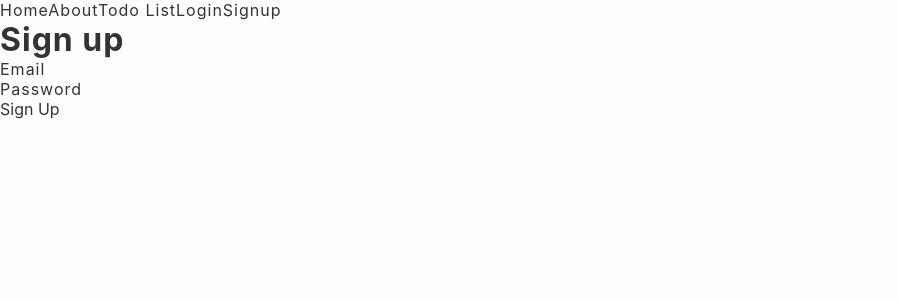
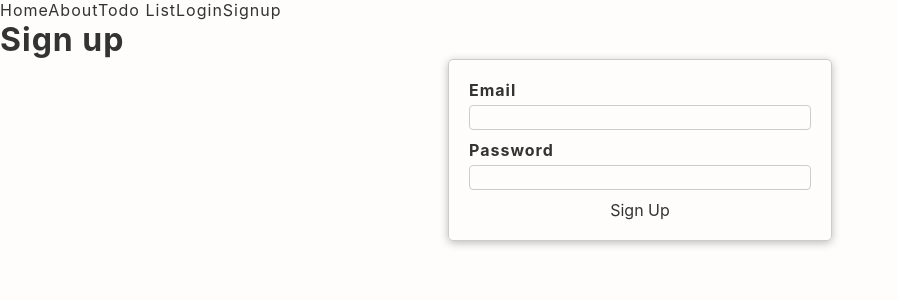
Before and after one commit to zli213/TaskTick, a Next.js app: page /signup in a window 1280 px wide. Shown: the top 300 px of the page, without its empty margins (0-898 px from the left). Built offline with nearby package versions, Linux system fonts and the light colour scheme.

Commit message:
Achieved new user write in database.

```diff
--- a/components/pages/Signup/SignupForm.client.js
+++ b/components/pages/Signup/SignupForm.client.js
@@ -1,7 +1,7 @@
 "use client";
 import React, { useState, useEffect } from "react";
 import { useRouter } from "next/navigation";
-import styles from "../Signup/index";
+import styles from "../../../styles/scss/form.module.scss";
 
 const SignupForm = () => {
   const [formData, setFormData] = useState({});
@@ -65,7 +65,7 @@ const SignupForm = () => {
     }
   };
   return (
-    <form onSubmit={handleSubmit} method="post">
+    <form className={styles.signupForm} onSubmit={handleSubmit} method="post">
       <div className={styles.inputGroup}>
         <label>Email</label>
         <input
--- /dev/null
+++ b/styles/scss/form.module.scss
@@ -0,0 +1,33 @@
+.signupForm {
+  display: flex;
+  flex-direction: column;
+  align-items: center;
+  justify-content: center;
+  width: 30%;
+  margin: 0 auto;
+  padding: 2rem;
+  border: 1px solid #ccc;
+  border-radius: 5px;
+  box-shadow: 0 2px 8px rgba(0, 0, 0, 0.26);
+  .inputGroup {
+    width: 100%;
+    margin-bottom: 1rem;
+    label {
+      font-weight: bold;
+      margin-bottom: 0.5rem;
+      display: block;
+    }
+    input {
+      font: inherit;
+      display: block;
+      width: 100%;
+      border: 1px solid #ccc;
+      border-radius: 4px;
+      padding: 0.15rem 0.25rem;
+    }
+    input:focus {
+      outline: none;
+      border-color: #4f005f;
+    }
+  }
+}
```
